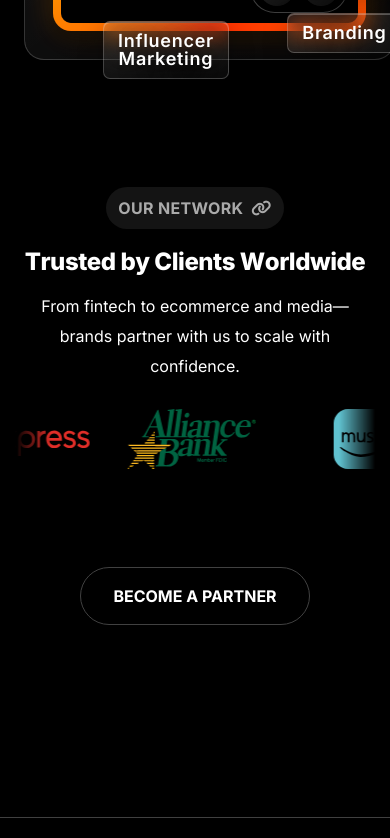
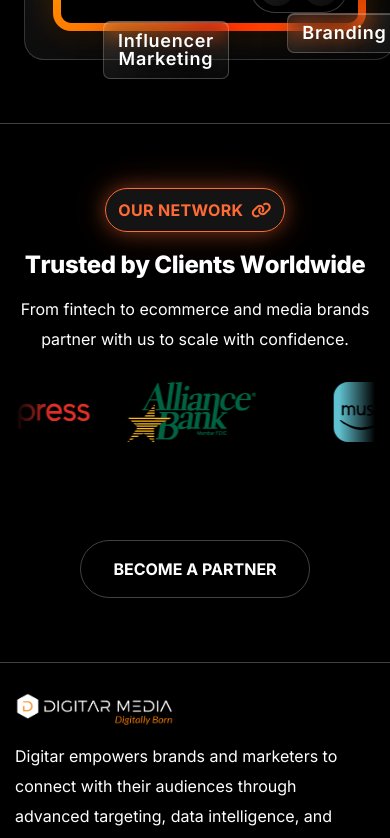
Before and after one commit to sho-obum/NewDigitar, a Next.js app: page / in a window 390 px wide. Shown: the part 4780-5618 px from the top of the page. Built offline with nearby package versions, Linux system fonts and the light colour scheme; grey boxes are pictures that could not be loaded.

Commit message:
logticker fixed

```diff
--- a/src/components/containers/home/Agency.tsx
+++ b/src/components/containers/home/Agency.tsx
@@ -212,6 +212,7 @@
           </div>
         </div>
       </div>
+
       <style jsx>{`
         .agency-video-section {
           position: relative;
@@ -456,6 +457,7 @@
 
         /* Scroll-based animation handled by Framer Motion */
       `}</style>
+
     </section>
   );
 };
--- a/src/components/containers/home/HomeSponsor.tsx
+++ b/src/components/containers/home/HomeSponsor.tsx
@@ -42,6 +42,9 @@
       className="section sponsor"
       style={{ paddingTop: 64, paddingBottom: 64 }}
     >
+      <hr style={{ position: "relative", zIndex: 10,
+        top: "-64px",
+       }} />
       {/* Header (mirrors HomeProducts style) */}
       <div className="container text-center">
         <span
@@ -53,7 +56,9 @@
             padding: "6px 12px",
             borderRadius: 999,
             background: "rgba(255,255,255,0.08)",
-            color: "#aaa",
+            border: "1px solid #ff6b35",
+            boxShadow: "0 0 20px rgba(255, 107, 53, 0.4), 0 0 40px rgba(255, 107, 53, 0.2)",
+            color: "#ff6b35",
             fontWeight: 700,
             letterSpacing: "0.02em",
             textTransform: "uppercase",
@@ -78,7 +83,7 @@
             marginInline: "auto",
           }}
         >
-          From fintech to ecommerce and media—brands partner with us to scale
+          From fintech to ecommerce and media brands partner with us to scale
           with confidence.
         </p>
       </div>
@@ -128,18 +133,20 @@
       </div>
 
       {/* Optional decorative lines if you use them elsewhere */}
-      <div className="lines d-none d-lg-flex" aria-hidden="true">
+      {/* <div className="lines d-none d-lg-flex" aria-hidden="true">
         <div className="line" />
         <div className="line" />
         <div className="line" />
         <div className="line" />
         <div className="line" />
-      </div>
+      </div> */}
 
       <style jsx>{`
         /* spacing below section */
         .sponsor {
-          margin-bottom: 8rem;
+          position: relative;
+          z-index: 10;
+          background-color: #000;
         }
 
         .marquee {
```
